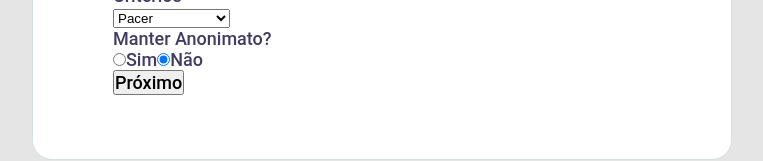
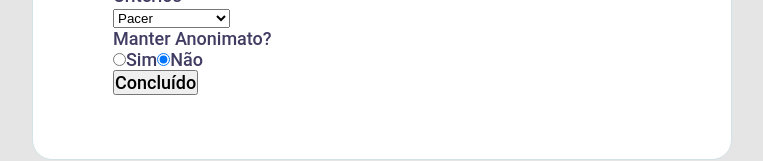
Before and after one commit to NicolasFujisawa/performance-appraisal-app, a React (Create React App) app in the folder front/: page /create_evaluation in a window 1280 px wide. Shown: the part 232-393 px from the top of the page, without its empty margins (258-1021 px from the left). Built offline with nearby package versions, Linux system fonts and the light colour scheme.

Commit message:
Subindo pro Nicolas

```diff
--- a/front/src/pages/CreateEvaluation.tsx
+++ b/front/src/pages/CreateEvaluation.tsx
@@ -20,7 +20,7 @@ export default function Evaluation() {
           <label>Não</label>
         </div>
         <button className="confirm-button" type="submit">
-          Próximo
+          Concluído
         </button>
       </form>
     </div>
```
